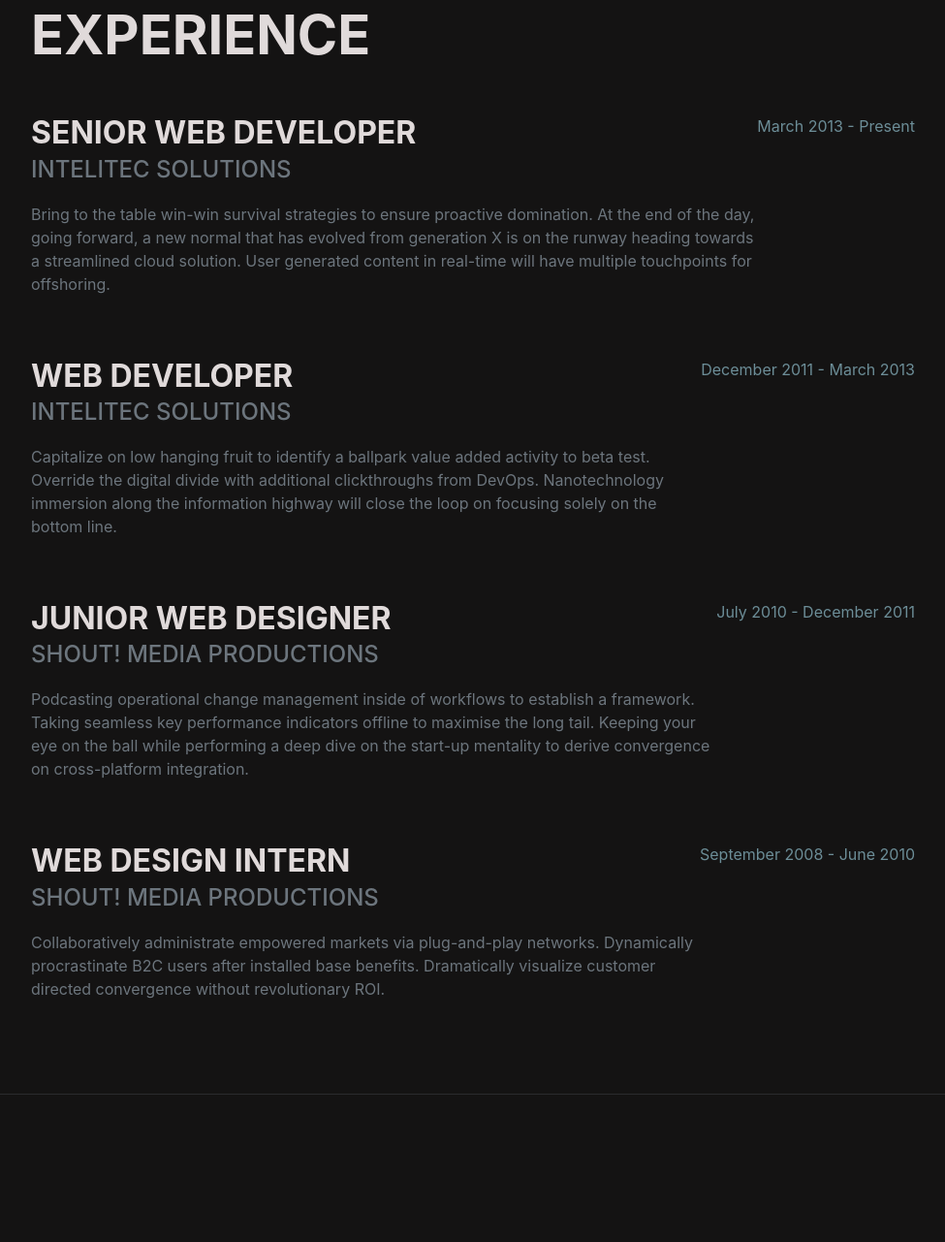
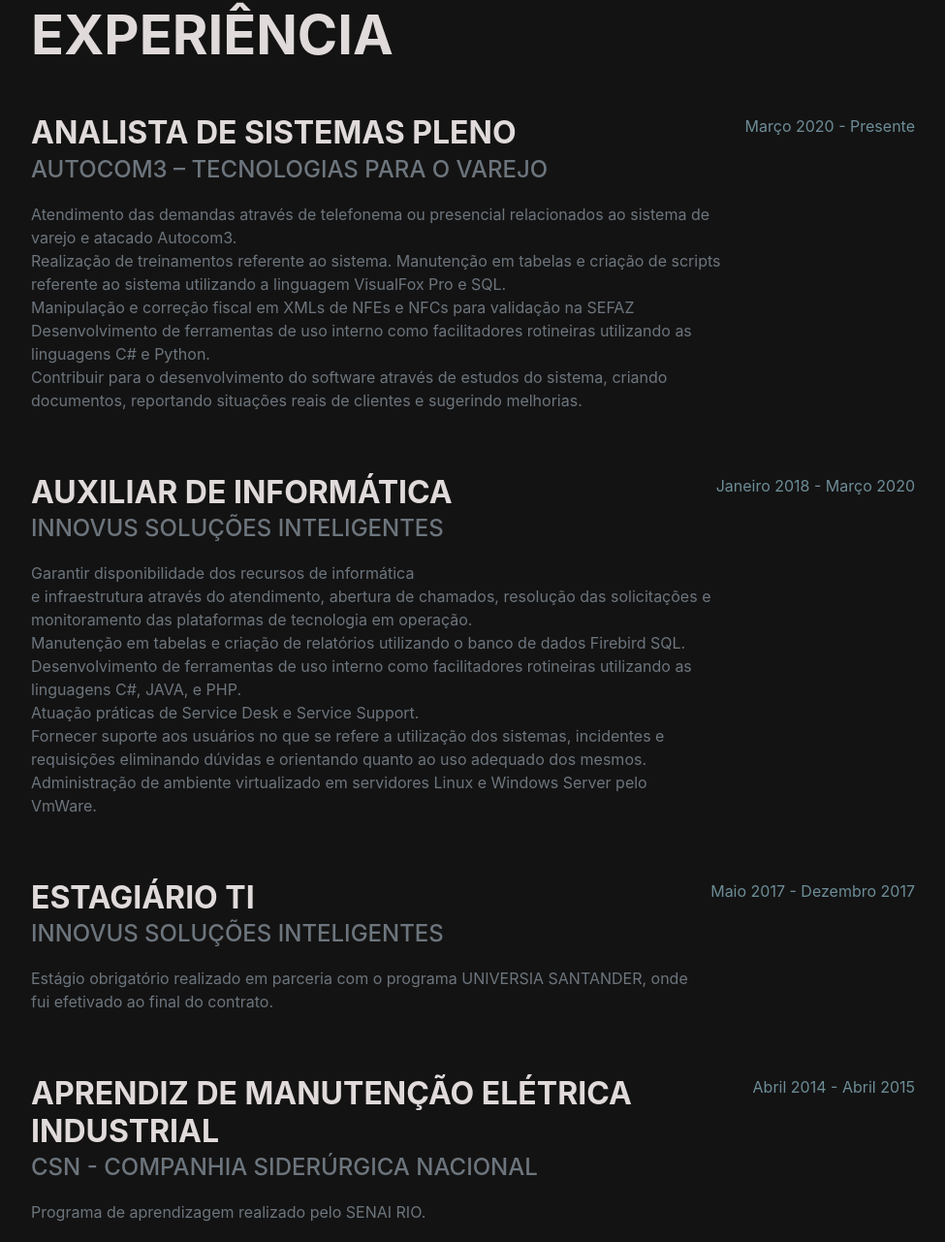
Before and after one commit to phfreitasf/phfreitasf.github.io, a website: page index.html in a window 1280 px wide. Shown: the part 878-2159 px from the top of the page at 97% size, without its empty margins (288-1263 px from the left). Drawn offline with nearby package versions, Linux system fonts and the light colour scheme; a web font is replaced by a local one.

Commit message:
Adicionado informações

```diff
--- a/index.html
+++ b/index.html
@@ -1,28 +1,34 @@
 <!DOCTYPE html>
 <html lang="en">
+
 <head>
     <meta charset="utf-8" />
     <meta name="viewport" content="width=device-width, initial-scale=1, shrink-to-fit=no" />
     <meta name="description" content="" />
     <meta name="author" content="" />
-        <title>Resume - Start Bootstrap Theme</title>
+    <title>Currículo Pedro Henrique Freitas Ferreira</title>
     <link rel="icon" type="image/x-icon" href="assets/img/favicon.ico" />
     <!-- Font Awesome icons (free version)-->
     <script src="https://use.fontawesome.com/releases/v6.1.0/js/all.js" crossorigin="anonymous"></script>
     <!-- Google fonts-->
-        <link href="https://fonts.googleapis.com/css?family=Saira+Extra+Condensed:500,700" rel="stylesheet" type="text/css" />
+    <link href="https://fonts.googleapis.com/css?family=Saira+Extra+Condensed:500,700" rel="stylesheet"
+        type="text/css" />
     <link href="https://fonts.googleapis.com/css?family=Muli:400,400i,800,800i" rel="stylesheet" type="text/css" />
     <!-- Core theme CSS (includes Bootstrap)-->
     <link href="css/styles.css" rel="stylesheet" />
 </head>
+
 <body id="page-top">
     <!-- Navigation-->
     <nav class="navbar navbar-expand-lg navbar-dark bg-primary fixed-top" id="sideNav">
         <a class="navbar-brand js-scroll-trigger" href="#page-top">
             <span class="d-block d-lg-none">Clarence Taylor</span>
-                <span class="d-none d-lg-block"><img class="img-fluid img-profile rounded-circle mx-auto mb-2" src="assets/img/profile.jpg" alt="..." /></span>
+            <span class="d-none d-lg-block"><img class="img-fluid img-profile rounded-circle mx-auto mb-2"
+                    src="assets/img/profile.jpg" alt="..." /></span>
         </a>
-            <button class="navbar-toggler" type="button" data-bs-toggle="collapse" data-bs-target="#navbarResponsive" aria-controls="navbarResponsive" aria-expanded="false" aria-label="Toggle navigation"><span class="navbar-toggler-icon"></span></button>
+        <button class="navbar-toggler" type="button" data-bs-toggle="collapse" data-bs-target="#navbarResponsive"
+            aria-controls="navbarResponsive" aria-expanded="false" aria-label="Toggle navigation"><span
+                class="navbar-toggler-icon"></span></button>
         <div class="collapse navbar-collapse" id="navbarResponsive">
             <ul class="navbar-nav">
                 <li class="nav-item"><a class="nav-link js-scroll-trigger" href="#about">Sobre</a></li>
@@ -47,12 +53,15 @@
                     Santa Clara, Barra Mansa - Rio de Janeiro · (24) 99833-46554 ·
                     <a href="mailto:phfreitasf@gmail.com">phfreitasf@gmail.com</a>
                 </div>
-                    <p class="lead mb-5">Formado em Sistemas de Informação em 2019 pela Universidade de Barra Mansa (UBM). <br>Atualmente estudando para ingressar no mercado como Desenvolvedor Web Junior.  </p>
+                <p class="lead mb-5">Formado em Sistemas de Informação em 2019 pela Universidade de Barra Mansa (UBM).
+                    <br>Atualmente estudando para ingressar no mercado como Desenvolvedor Web Junior. </p>
                 <div class="social-icons">
-                        <a class="social-icon" href="https://www.linkedin.com/in/pedro-freitas-6828a688/"><i class="fab fa-linkedin-in"></i></a>
+                    <a class="social-icon" href="https://www.linkedin.com/in/pedro-freitas-6828a688/"><i
+                            class="fab fa-linkedin-in"></i></a>
                     <a class="social-icon" href="https://github.com/phfreitasf"><i class="fab fa-github"></i></a>
                     <!-- <a class="social-icon" href="#!"><i class="fab fa-twitter"></i></a> -->
-                        <a class="social-icon" href="https://www.facebook.com/pedrosome/"><i class="fab fa-facebook-f"></i></a>
+                    <a class="social-icon" href="https://www.facebook.com/pedrosome/"><i
+                            class="fab fa-facebook-f"></i></a>
                 </div>
             </div>
         </section>
@@ -60,38 +69,63 @@
         <!-- Experience-->
         <section class="resume-section" id="experience">
             <div class="resume-section-content">
-                    <h2 class="mb-5">Experience</h2>
+                <h2 class="mb-5">Experiência</h2>
                 <div class="d-flex flex-column flex-md-row justify-content-between mb-5">
                     <div class="flex-grow-1">
-                            <h3 class="mb-0">Senior Web Developer</h3>
-                            <div class="subheading mb-3">Intelitec Solutions</div>
-                            <p>Bring to the table win-win survival strategies to ensure proactive domination. At the end of the day, going forward, a new normal that has evolved from generation X is on the runway heading towards a streamlined cloud solution. User generated content in real-time will have multiple touchpoints for offshoring.</p>
+                        <h3 class="mb-0">Analista de sistemas Pleno</h3>
+                        <div class="subheading mb-3">Autocom3 – Tecnologias para o Varejo</div>
+                        <p>Atendimento das demandas através de telefonema ou presencial relacionados ao sistema de
+                            varejo e atacado Autocom3.<br>
+                            Realização de treinamentos referente ao sistema. Manutenção em tabelas e criação de scripts
+                            referente ao sistema utilizando a linguagem VisualFox Pro e SQL.<br>
+                            Manipulação e correção fiscal em XMLs de NFEs e NFCs para validação na SEFAZ <br>
+                            Desenvolvimento de ferramentas de uso interno como facilitadores rotineiras utilizando
+                            as<br>
+                            linguagens C# e Python.<br>
+                            Contribuir para o desenvolvimento do software através de estudos do sistema, criando
+                            documentos, reportando situações reais de clientes e sugerindo melhorias.<br>
+                        </p>
                     </div>
-                        <div class="flex-shrink-0"><span class="text-primary">March 2013 - Present</span></div>
+                    <div class="flex-shrink-0"><span class="text-primary">Março 2020 - Presente</span></div>
                 </div>
                 <div class="d-flex flex-column flex-md-row justify-content-between mb-5">
                     <div class="flex-grow-1">
-                            <h3 class="mb-0">Web Developer</h3>
-                            <div class="subheading mb-3">Intelitec Solutions</div>
-                            <p>Capitalize on low hanging fruit to identify a ballpark value added activity to beta test. Override the digital divide with additional clickthroughs from DevOps. Nanotechnology immersion along the information highway will close the loop on focusing solely on the bottom line.</p>
+                        <h3 class="mb-0">Auxiliar de informática</h3>
+                        <div class="subheading mb-3">Innovus Soluções Inteligentes</div>
+                        <p>Garantir disponibilidade dos recursos de informática<br>
+                            e infraestrutura através do atendimento, abertura de chamados, resolução das solicitações
+                            e<br>
+                            monitoramento das plataformas de tecnologia em operação.<br>
+                            Manutenção em tabelas e criação de relatórios utilizando o banco de dados Firebird SQL.<br>
+                            Desenvolvimento de ferramentas de uso interno como facilitadores rotineiras utilizando
+                            as<br>
+                            linguagens C#, JAVA, e PHP.<br>
+                            Atuação práticas de Service Desk e Service Support.<br>
+                            Fornecer suporte aos usuários no que se refere a utilização dos sistemas, incidentes e
+                            requisições eliminando dúvidas e orientando quanto ao uso adequado dos mesmos.<br>
+                            Administração de ambiente virtualizado em servidores Linux e Windows Server pelo VmWare.<br>
+                        </p>
                     </div>
-                        <div class="flex-shrink-0"><span class="text-primary">December 2011 - March 2013</span></div>
+                    <div class="flex-shrink-0"><span class="text-primary">Janeiro 2018 - Março 2020</span></div>
                 </div>
                 <div class="d-flex flex-column flex-md-row justify-content-between mb-5">
                     <div class="flex-grow-1">
-                            <h3 class="mb-0">Junior Web Designer</h3>
-                            <div class="subheading mb-3">Shout! Media Productions</div>
-                            <p>Podcasting operational change management inside of workflows to establish a framework. Taking seamless key performance indicators offline to maximise the long tail. Keeping your eye on the ball while performing a deep dive on the start-up mentality to derive convergence on cross-platform integration.</p>
+                        <h3 class="mb-0">Estagiário TI</h3>
+                        <div class="subheading mb-3">Innovus Soluções Inteligentes</div>
+                        <p>Estágio obrigatório realizado em parceria com o programa UNIVERSIA SANTANDER, onde fui
+                            efetivado ao final do contrato.</p>
                     </div>
-                        <div class="flex-shrink-0"><span class="text-primary">July 2010 - December 2011</span></div>
+                    <div class="flex-shrink-0"><span class="text-primary">Maio 2017 - Dezembro 2017</span></div>
                 </div>
                 <div class="d-flex flex-column flex-md-row justify-content-between">
                     <div class="flex-grow-1">
-                            <h3 class="mb-0">Web Design Intern</h3>
-                            <div class="subheading mb-3">Shout! Media Productions</div>
-                            <p>Collaboratively administrate empowered markets via plug-and-play networks. Dynamically procrastinate B2C users after installed base benefits. Dramatically visualize customer directed convergence without revolutionary ROI.</p>
+                        <h3 class="mb-0">Aprendiz de manutenção elétrica industrial</h3>
+                        <div class="subheading mb-3">CSN - COMPANHIA SIDERÚRGICA NACIONAL</div>
+                        <p>Programa de aprendizagem realizado pelo SENAI RIO. <br>
+
+                        </p>
                     </div>
-                        <div class="flex-shrink-0"><span class="text-primary">September 2008 - June 2010</span></div>
+                    <div class="flex-shrink-0"><span class="text-primary">Abril 2014 - Abril 2015</span></div>
                 </div>
             </div>
         </section>
@@ -129,15 +163,12 @@
                     <li class="list-inline-item"><i class="fab fa-html5"></i></li>
                     <li class="list-inline-item"><i class="fab fa-css3-alt"></i></li>
                     <li class="list-inline-item"><i class="fab fa-js-square"></i></li>
-                        <li class="list-inline-item"><i class="fab fa-angular"></i></li>
-                        <li class="list-inline-item"><i class="fab fa-react"></i></li>
+                    <li class="list-inline-item"><i class="fab fa-java"></i></li>
+                    <li class="list-inline-item"><i class="fab fa-vuejs"></i></li>
                     <li class="list-inline-item"><i class="fab fa-node-js"></i></li>
                     <li class="list-inline-item"><i class="fab fa-sass"></i></li>
-                        <li class="list-inline-item"><i class="fab fa-less"></i></li>
-                        <li class="list-inline-item"><i class="fab fa-wordpress"></i></li>
-                        <li class="list-inline-item"><i class="fab fa-gulp"></i></li>
-                        <li class="list-inline-item"><i class="fab fa-grunt"></i></li>
                     <li class="list-inline-item"><i class="fab fa-npm"></i></li>
+                    <li class="list-inline-item"><img src="./assets/img/csharp.png" style="height: 50px;" >
                 </ul>
                 <div class="subheading mb-3">Workflow</div>
                 <ul class="fa-ul mb-0">
@@ -164,9 +195,11 @@
         <!-- Interests-->
         <section class="resume-section" id="interests">
             <div class="resume-section-content">
-                    <h2 class="mb-5">Interests</h2>
-                    <p>Apart from being a web developer, I enjoy most of my time being outdoors. In the winter, I am an avid skier and novice ice climber. During the warmer months here in Colorado, I enjoy mountain biking, free climbing, and kayaking.</p>
-                    <p class="mb-0">When forced indoors, I follow a number of sci-fi and fantasy genre movies and television shows, I am an aspiring chef, and I spend a large amount of my free time exploring the latest technology advancements in the front-end web development world.</p>
+                <h2 class="mb-5">Interesses</h2>
+                <p>Quando não estou em frente ao computador, gosto de passar meu tempo ouvindo música ou cantando, tenho
+                    contato com música desde meus 13 anos, onde ganhei o primeiro violão.</p>
+                <p class="mb-0">Quando mais afim de descansar, prefiro passar meu tempo livre assistindo séries de
+                    fantasia, ficção científica ou épicas. </p>
             </div>
         </section>
         <hr class="m-0" />
@@ -222,4 +255,5 @@
     <!-- Core theme JS-->
     <script src="js/scripts.js"></script>
 </body>
+
 </html>
```
Also changed, not shown: assets/img/csharp.png (added). Lines whose indentation alone changed are shown as unchanged.
